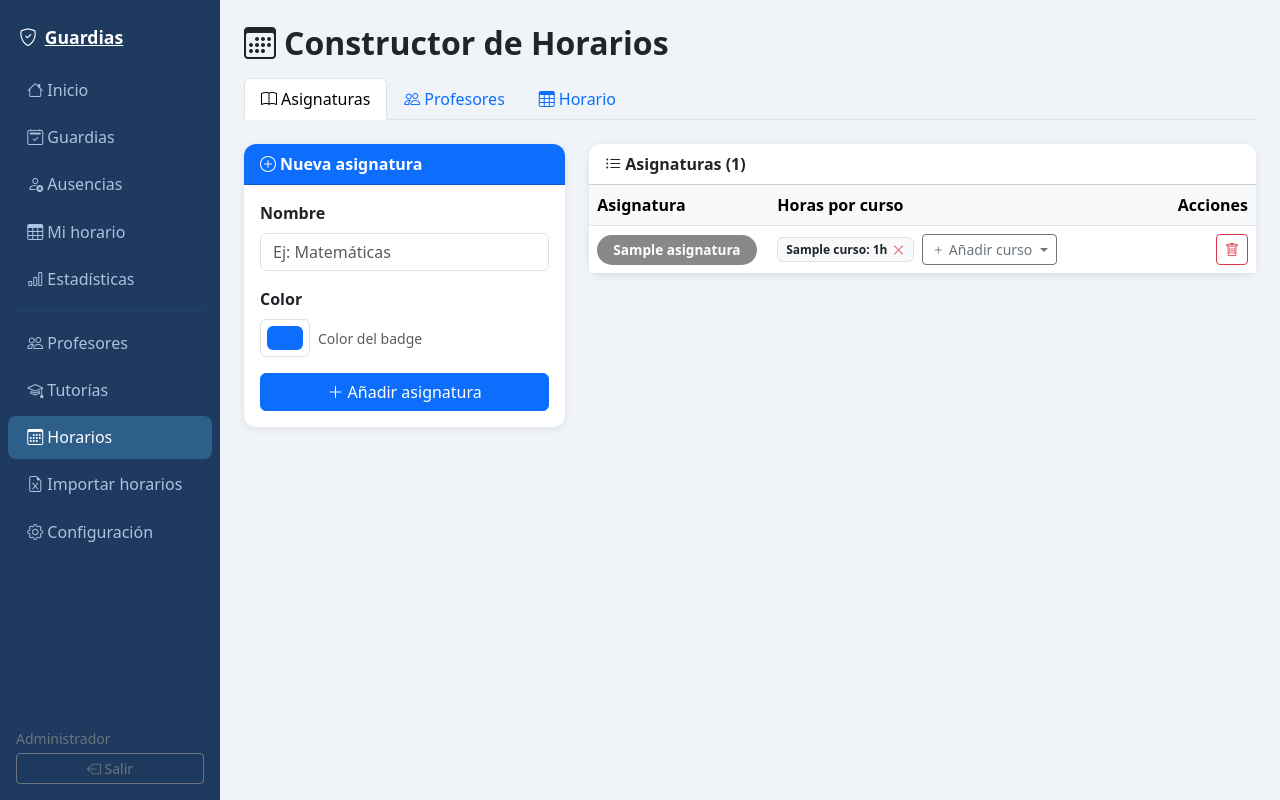
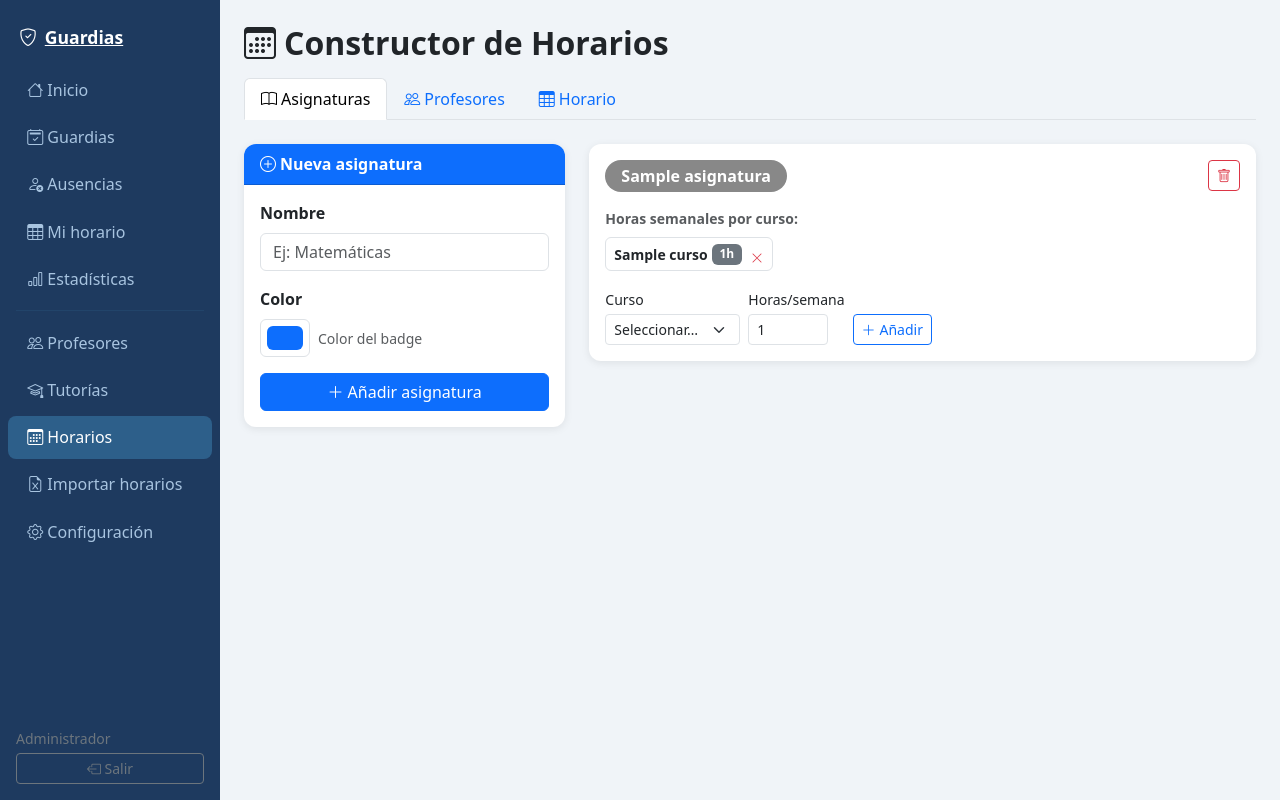
Before and after one commit to gajajaja010/guardias-colegio, a Flask app: page /horarios-construccion in a window 1280 px wide. Run offline with Flask 3, Linux system fonts and the light colour scheme; a user stored in the database is signed in; tables that the repository leaves empty hold one stand-in row (values such as "Sample post").

Commit message:
Rediseñar pestaña Asignaturas con cards para dar más espacio a horas por curso

```diff
--- a/templates/horarios_construccion.html
+++ b/templates/horarios_construccion.html
@@ -57,105 +57,87 @@
     </div>
   </div>
 
-  {# — Tabla de asignaturas — #}
+  {# — Lista de asignaturas como cards — #}
   <div class="col-md-8">
-    <div class="card">
-      <div class="card-header bg-white fw-semibold">
-        <i class="bi bi-list-ul me-1"></i>Asignaturas ({{ asignaturas|length }})
-      </div>
-      <div class="card-body p-0">
     {% if asignaturas %}
-        <div class="table-responsive">
-          <table class="table table-hover mb-0">
-            <thead class="table-light">
-              <tr>
-                <th style="width:180px">Asignatura</th>
-                <th>Horas por curso</th>
-                <th class="text-end" style="width:90px">Acciones</th>
-              </tr>
-            </thead>
-            <tbody>
       {% for asig in asignaturas %}
-              <tr>
-                <td class="align-middle">
-                  <span class="badge rounded-pill px-3 py-2 fw-semibold" style="background:{{ asig.color }}; font-size:.85rem;">
+      <div class="card mb-3">
+        <div class="card-body">
+          <div class="d-flex justify-content-between align-items-start mb-3">
+            <span class="badge rounded-pill px-3 py-2 fw-semibold fs-6" style="background:{{ asig.color }}">
               {{ asig.nombre }}
             </span>
-                </td>
-                <td class="align-middle">
-                  {# Requisitos existentes como chips #}
-                  {% set reqs = {} %}
-                  {% for cr in asig.curso_requisitos %}
-                    {% if reqs.update({cr.curso_id: cr}) %}{% endif %}
-                  {% endfor %}
+            <form method="post" action="{{ url_for('eliminar_asignatura_hc', id=asig.id) }}"
+                  onsubmit="return confirm('¿Eliminar «{{ asig.nombre }}»? Se borrarán todos sus requisitos y asignaciones.')">
+              <button type="submit" class="btn btn-outline-danger btn-sm" title="Eliminar asignatura">
+                <i class="bi bi-trash"></i>
+              </button>
+            </form>
+          </div>
 
-                  <div class="d-flex flex-wrap gap-2 align-items-center">
+          <p class="text-muted small mb-2 fw-semibold">Horas semanales por curso:</p>
+
+          <div class="d-flex flex-wrap gap-2 mb-3">
+            {% set tiene_requisitos = [] %}
             {% for curso in cursos %}
               {% set req = asig.curso_requisitos | selectattr('curso_id', 'equalto', curso.id) | list | first %}
               {% if req %}
-                        <span class="badge bg-light text-dark border d-inline-flex align-items-center gap-1">
-                          {{ curso.nombre }}: {{ req.horas_semanales }}h
+                {% if tiene_requisitos.append(1) %}{% endif %}
+                <div class="d-inline-flex align-items-center gap-1 border rounded px-2 py-1 bg-white">
+                  <span class="fw-semibold small">{{ curso.nombre }}</span>
+                  <span class="badge bg-secondary">{{ req.horas_semanales }}h</span>
                   <form method="post" action="{{ url_for('guardar_requisito_hc') }}" class="d-inline m-0">
                     <input type="hidden" name="curso_id" value="{{ curso.id }}">
                     <input type="hidden" name="asignatura_id" value="{{ asig.id }}">
                     <input type="hidden" name="accion" value="eliminar">
-                            <button type="submit" class="btn btn-link p-0 text-danger" style="font-size:.75rem; line-height:1;" title="Quitar">
-                              <i class="bi bi-x-lg"></i>
+                    <button type="submit" class="btn btn-link p-0 text-danger ms-1" style="line-height:1;" title="Quitar">
+                      <i class="bi bi-x-lg" style="font-size:.75rem;"></i>
                     </button>
                   </form>
-                        </span>
+                </div>
               {% endif %}
             {% endfor %}
+            {% if not tiene_requisitos %}
+              <span class="text-muted small fst-italic">Sin cursos asignados todavía.</span>
+            {% endif %}
+          </div>
 
-                    {# Formulario para añadir horas a un curso #}
-                    <div class="dropdown">
-                      <button class="btn btn-outline-secondary btn-sm dropdown-toggle" type="button" data-bs-toggle="dropdown">
-                        <i class="bi bi-plus"></i> Añadir curso
-                      </button>
-                      <div class="dropdown-menu p-3" style="min-width:220px;">
-                        <form method="post" action="{{ url_for('guardar_requisito_hc') }}">
+          {# Formulario inline para añadir curso #}
+          {% if cursos %}
+          <form method="post" action="{{ url_for('guardar_requisito_hc') }}" class="d-flex align-items-end gap-2 flex-wrap">
             <input type="hidden" name="asignatura_id" value="{{ asig.id }}">
             <input type="hidden" name="accion" value="guardar">
-                          <div class="mb-2">
+            <div>
               <label class="form-label small mb-1">Curso</label>
-                            <select name="curso_id" class="form-select form-select-sm" required>
+              <select name="curso_id" class="form-select form-select-sm" required style="min-width:120px;">
                 <option value="">Seleccionar…</option>
                 {% for curso in cursos %}
                   <option value="{{ curso.id }}">{{ curso.nombre }}</option>
                 {% endfor %}
               </select>
             </div>
-                          <div class="mb-2">
+            <div>
               <label class="form-label small mb-1">Horas/semana</label>
-                            <input type="number" name="horas" class="form-control form-control-sm" value="1" min="1" max="10">
+              <input type="number" name="horas" class="form-control form-control-sm" value="1" min="1" max="10" style="width:80px;">
             </div>
-                          <button type="submit" class="btn btn-primary btn-sm w-100">Guardar</button>
+            <button type="submit" class="btn btn-outline-primary btn-sm">
+              <i class="bi bi-plus-lg me-1"></i>Añadir
+            </button>
           </form>
+          {% else %}
+            <small class="text-muted">Crea cursos en <a href="{{ url_for('tutorias') }}">Tutorías</a> primero.</small>
+          {% endif %}
         </div>
       </div>
-                  </div>
-                </td>
-                <td class="align-middle text-end">
-                  <form method="post" action="{{ url_for('eliminar_asignatura_hc', id=asig.id) }}"
-                        onsubmit="return confirm('¿Eliminar la asignatura «{{ asig.nombre }}»? Se borrarán todos sus requisitos y asignaciones.')">
-                    <button type="submit" class="btn btn-outline-danger btn-sm" title="Eliminar">
-                      <i class="bi bi-trash"></i>
-                    </button>
-                  </form>
-                </td>
-              </tr>
       {% endfor %}
-            </tbody>
-          </table>
-        </div>
     {% else %}
-          <div class="text-center text-muted py-5">
+      <div class="card">
+        <div class="card-body text-center text-muted py-5">
           <i class="bi bi-book display-4 d-block mb-2"></i>
           No hay asignaturas todavía. Crea la primera.
         </div>
+      </div>
     {% endif %}
-      </div>
-    </div>
   </div>
 
 </div>
```
Lines whose indentation alone changed are shown as unchanged.
